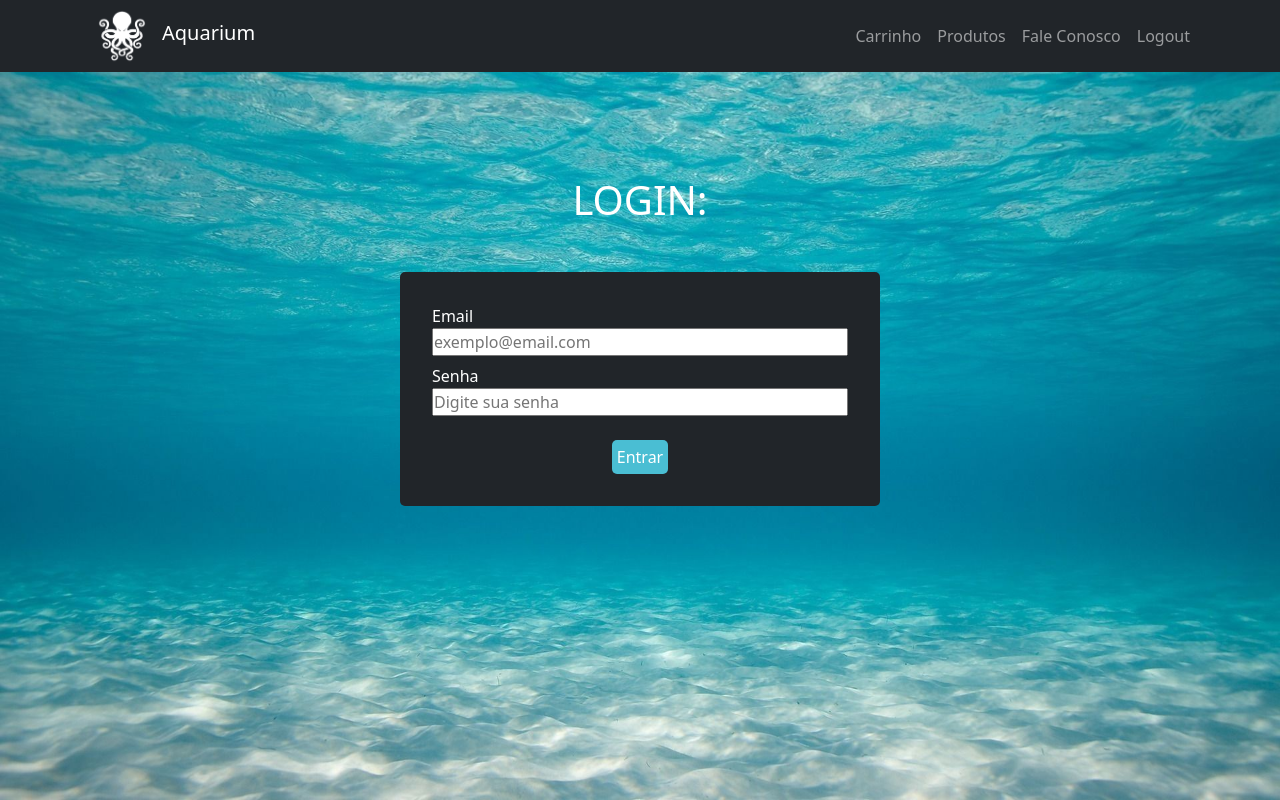
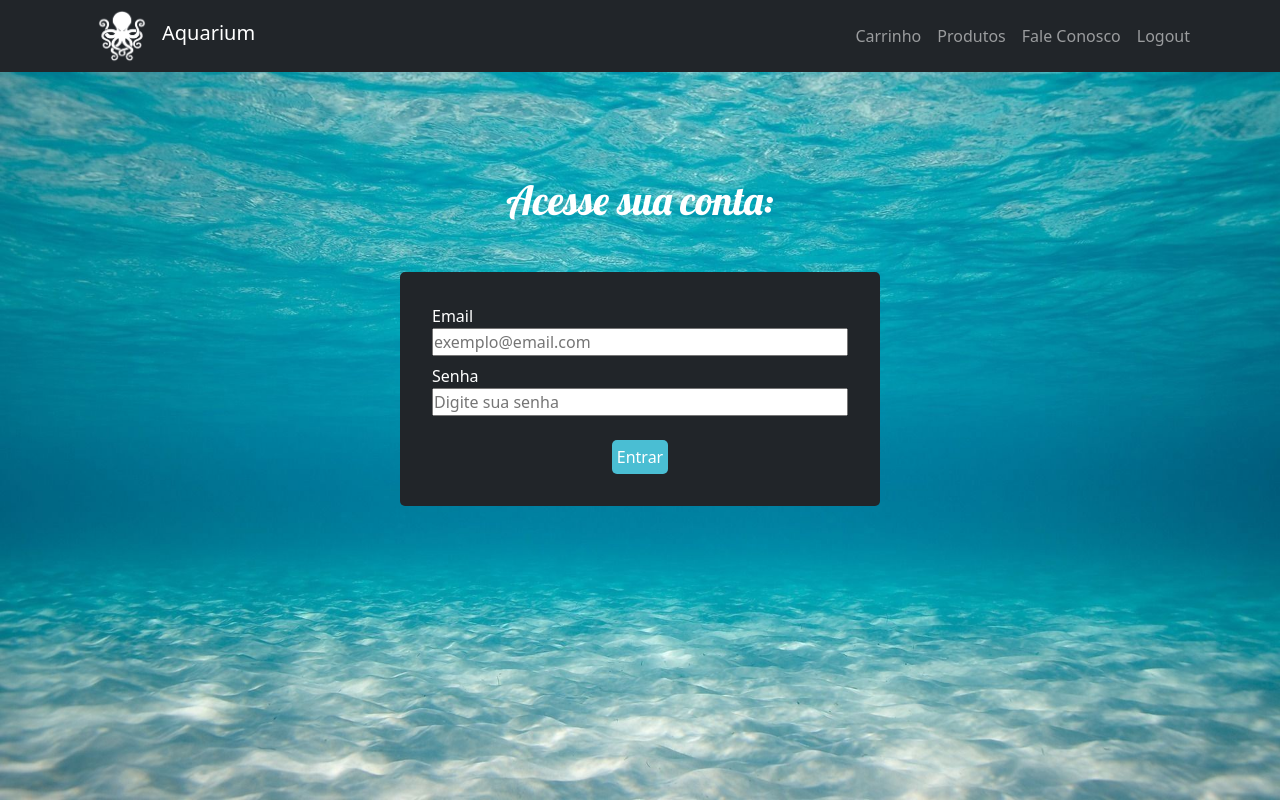
Before and after one commit to ThamiresOD/Serratec_React-JS_TrabalhoFinal, a React (Vite) app in the folder TrabalhoFinal/Ecommerce/: page / in a window 1280 px wide. Built offline with nearby package versions, Linux system fonts and the light colour scheme.

Commit message:
Fonte na tela de login

```diff
--- a/TrabalhoFinal/Ecommerce/index.html
+++ b/TrabalhoFinal/Ecommerce/index.html
@@ -1,13 +1,19 @@
 <!DOCTYPE html>
 <html lang="en">
+
 <head>
   <meta charset="UTF-8" />
-    <link rel="icon" type="image/svg+xml" href="./src/components/pages/Images/logo-page.png"/>
+  <link rel="icon" type="image/svg+xml" href="./src/components/pages/Images/logo-page.png" />
   <meta name="viewport" content="width=device-width, initial-scale=1.0" />
-    <title>Aquarium 🦑</title>
+  <title>Aquarium</title>
+  <link rel="preconnect" href="https://fonts.googleapis.com">
+  <link rel="preconnect" href="https://fonts.gstatic.com" crossorigin>
+  <link href="https://fonts.googleapis.com/css2?family=Lobster&display=swap" rel="stylesheet">
 </head>
+
 <body>
   <div id="root"></div>
   <script type="module" src="/src/main.jsx"></script>
 </body>
+
 </html>
--- a/TrabalhoFinal/Ecommerce/src/components/pages/Login/index.jsx
+++ b/TrabalhoFinal/Ecommerce/src/components/pages/Login/index.jsx
@@ -41,7 +41,7 @@ const Login = () => {
       <Header />
 
       <div id="login">
-        <h1 className="title">LOGIN:</h1>
+        <h1 className="title">Acesse sua conta:</h1>
         <p>{String(authenticated)}</p>
         <form className="form" onSubmit={handleLogin}>
           <div className="field">
--- a/TrabalhoFinal/Ecommerce/src/components/pages/Login/style.css
+++ b/TrabalhoFinal/Ecommerce/src/components/pages/Login/style.css
@@ -7,7 +7,13 @@
 
 .title{
   color: white;
+  font-family: 'Lobster', cursive;
+  transition: 1s;
 
+}
+
+.title:hover{
+  color: rgb(144, 255, 244);
 }
 
 #login{
```
Lines whose indentation alone changed are shown as unchanged.
